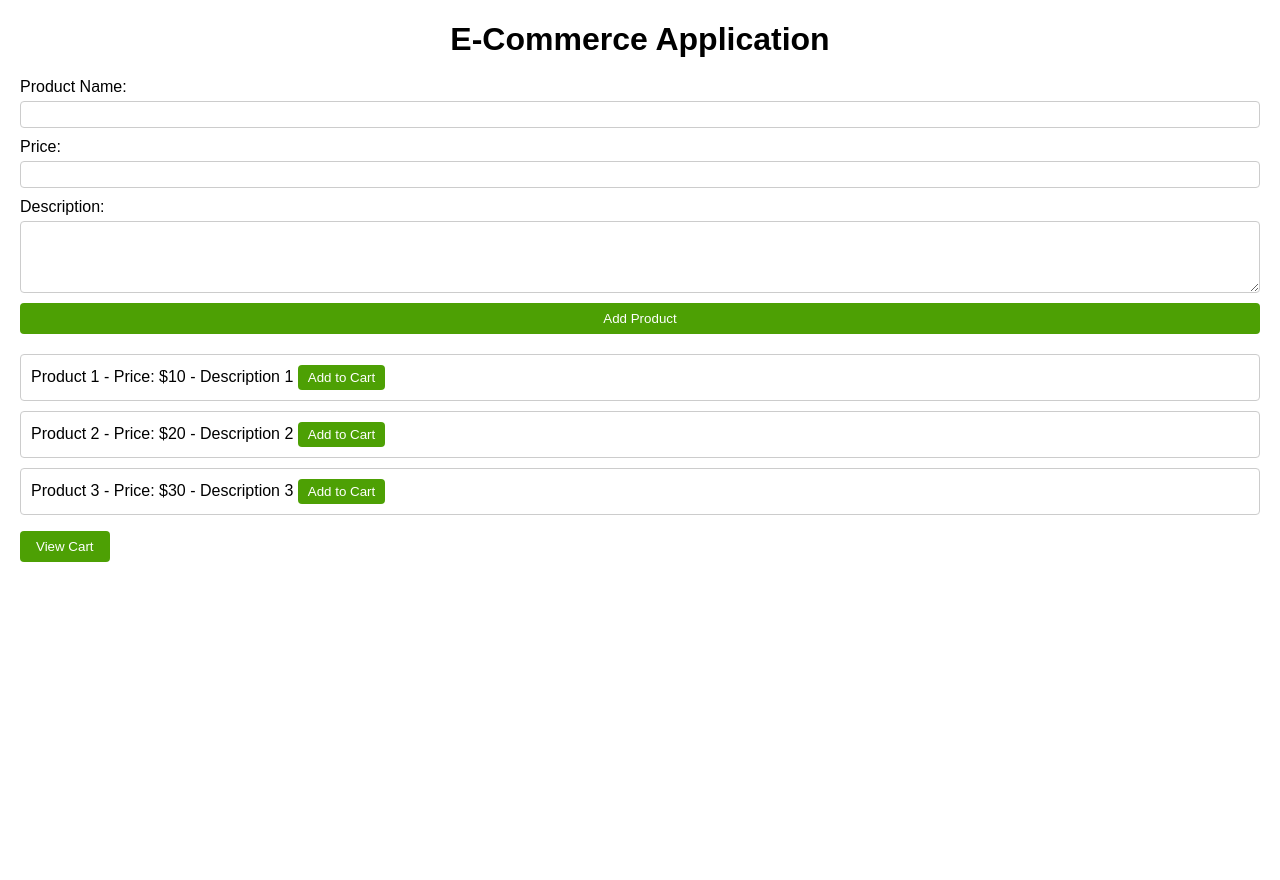
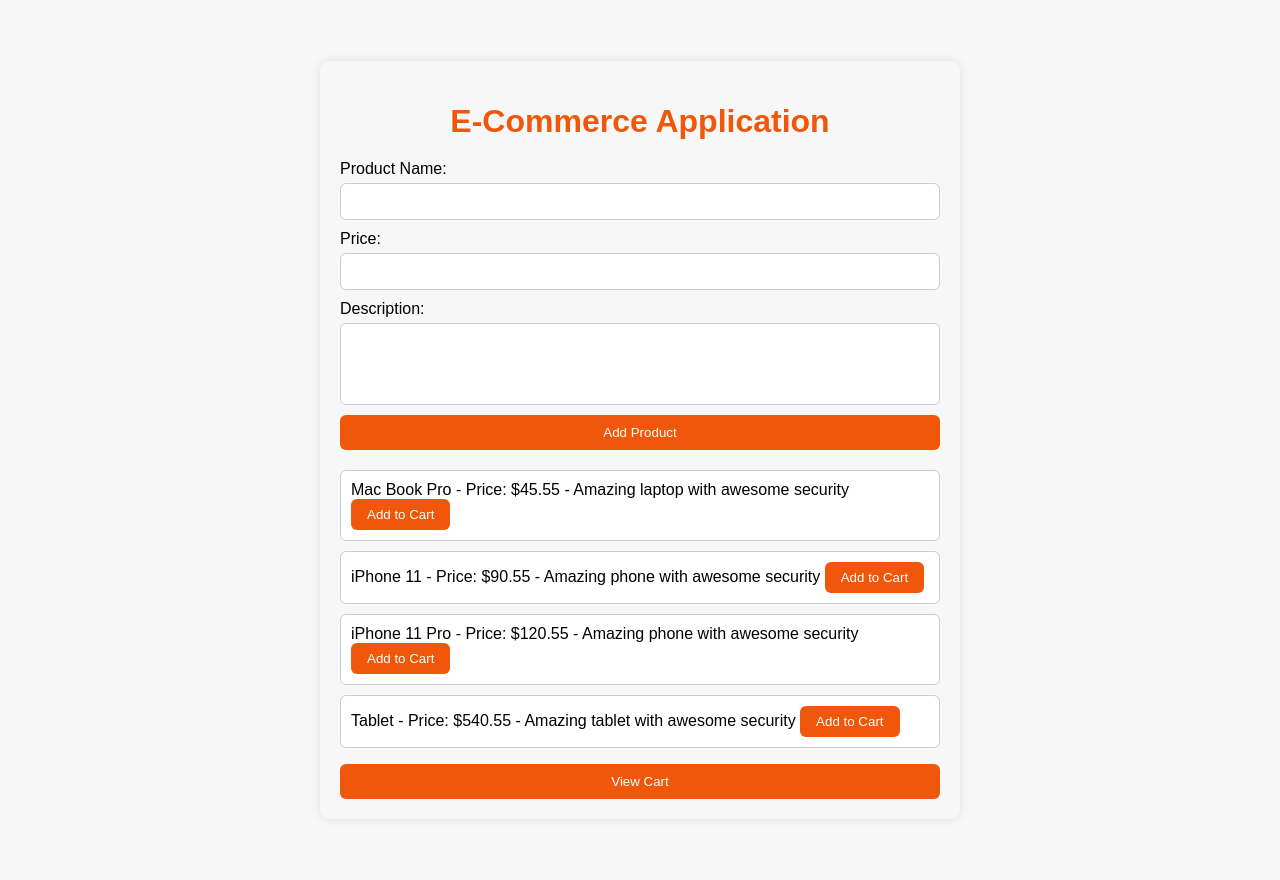
Before and after one commit to CODING-Enthusiast9857/GSDS_Assignments, a Flask app: page / in a window 1280 px wide. Before the commit the page ends 562 px from the top, so only its background shows below. Run offline with Flask 3, Linux system fonts and the light colour scheme; data that the repository does not hold is empty.

Commit message:
Changes made in UI

```diff
--- a/UI Code/app.py
+++ b/UI Code/app.py
@@ -4,9 +4,30 @@
 
 # Sample data for products and cart
 products = [
-    {"id": 1, "name": "Product 1", "price": 10, "description": "Description 1"},
-    {"id": 2, "name": "Product 2", "price": 20, "description": "Description 2"},
-    {"id": 3, "name": "Product 3", "price": 30, "description": "Description 3"},
+    {
+        'id': 1,
+        'name': 'Mac Book Pro',
+        'price': 45.55,
+        'description': 'Amazing laptop with awesome security'
+    },
+    {
+        'id': 2,
+        'name': 'iPhone 11',
+        'price': 90.55,
+        'description': 'Amazing phone with awesome security'
+    },
+    {
+        'id': 3,
+        'name': 'iPhone 11 Pro',
+        'price': 120.55,
+        'description': 'Amazing phone with awesome security'
+    },
+    {
+        'id': 4,
+        'name': 'Tablet',
+        'price': 540.55,
+        'description': 'Amazing tablet with awesome security'
+    }
 ]
 
 cart = {}
@@ -32,7 +53,10 @@
         'description': data.get('description')
     }
     products.append(new_product)
-    return jsonify(new_product), 201
+
+    success_message = {'success': 'Product added to cart'}
+
+    return jsonify({'product': new_product, 'message': success_message}), 201
 
 @app.route('/cart', methods=['GET'])
 def view_cart():
--- a/UI Code/static/css/style.css
+++ b/UI Code/static/css/style.css
@@ -1,10 +1,11 @@
-body {
+/* body {
     font-family: Arial, sans-serif;
     margin: 20px;
 }
 
 h1 {
     text-align: center;
+    color: #4da004;
     margin-bottom: 20px;
 }
 
@@ -65,4 +66,119 @@
 #total-amount {
     margin-top: 10px;
     font-weight: bold;
+} */
+
+body {
+    font-family: Arial, sans-serif;
+    margin: 40px;
+    background-color: #f7f7f7; /* Light gray background */
+    display: flex;
+    justify-content: center; /* Center horizontally */
+    align-items: center;
+    min-height: 100vh;
 }
+
+.container {
+    width: 50%; /* Adjust as needed */
+    max-width: 1500px; /* Limit container width */
+    padding: 20px;
+    box-shadow: 0 0 10px rgba(0, 0, 0, 0.1);
+    border-radius: 10px;
+}
+
+h1 {
+    text-align: center;
+    color: #f0570a;
+    margin-bottom: 20px;
+}
+
+form {
+    display: flex;
+    flex-direction: column;
+    margin-bottom: 20px;
+}
+
+label {
+    margin-bottom: 5px;
+}
+
+input[type="text"],
+input[type="number"],
+textarea {
+    /* margin-bottom: 10px;
+    padding: 10px;
+    border: 1px solid #ccc;
+    border-radius: 6px;
+    outline: none; */
+
+    margin-bottom: 10px;
+    padding: 10px;
+    border: 1px solid #ccc;
+    border-radius: 6px; /* Slightly rounded corners */
+    outline: none; /* Remove outline on focus */
+    /* width: 50%;  */
+    box-sizing: border-box; /* Include padding and border in the width */
+    resize: none; /* Prevent resizing */
+    display: block; /* Make it a block element to center it */
+    /* margin: 0 auto;  */
+}
+
+button {
+    padding: 10px 20px;
+    background-color: #f0570a;
+    color: #fff;
+    border: none;
+    /* width: 50%; */
+    border-radius: 6px;
+    cursor: pointer;
+    transition: background-color 0.3s; /* Smooth transition */
+}
+
+button:hover {
+    background-color: #f0570a; /* Darker shade on hover */
+}
+
+ul {
+    list-style: none;
+    padding: 0;
+    /* width: 50%; */
+}
+
+li {
+    margin-bottom: 10px;
+    padding: 10px;
+    border: 1px solid #ccc;
+    border-radius: 6px;
+    background-color: #fff; /* White background */
+}
+
+.add-to-cart-btn,
+.delete-from-cart-btn {
+    padding: 8px 16px;
+    background-color: #f0570a;
+    color: #fff;
+    border: none;
+    /* width: 15%; */
+    border-radius: 6px;
+    cursor: pointer;
+    transition: background-color 0.3s; /* Smooth transition */
+}
+
+.add-to-cart-btn:hover,
+.delete-from-cart-btn:hover {
+    background-color: #f0570a; /* Darker shade on hover */
+}
+
+#cart-list {
+    margin-top: 20px;
+    /* width: 50%; */
+}
+
+#total-amount {
+    margin-top: 10px;
+    font-weight: bold;
+}
+
+#view-cart-btn {
+    width: 100%;
+}
--- a/UI Code/templates/index.html
+++ b/UI Code/templates/index.html
@@ -7,6 +7,7 @@
     <link rel="stylesheet" href="{{ url_for('static', filename='css/style.css') }}">
 </head>
 <body>
+    <div class="container">
         <h1>E-Commerce Application</h1>
         <form id="product-form">
             <label for="name">Product Name:</label>
@@ -29,5 +30,6 @@
         <ul id="cart-list" style="display: none;"></ul>
         <p id="total-amount" style="display: none;"></p>
         <script src="{{ url_for('static', filename='js/script.js') }}"></script>
+    </div>
     </body>
 </html>
```
Also changed, not shown: 2 other files. Lines whose indentation alone changed are shown as unchanged.
